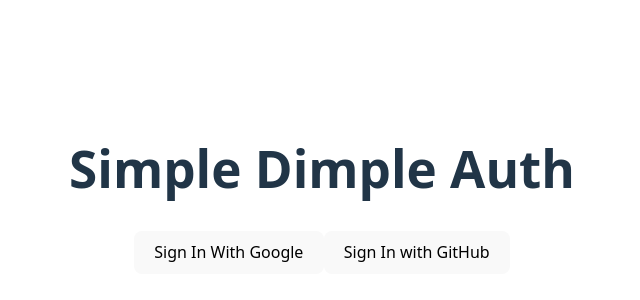
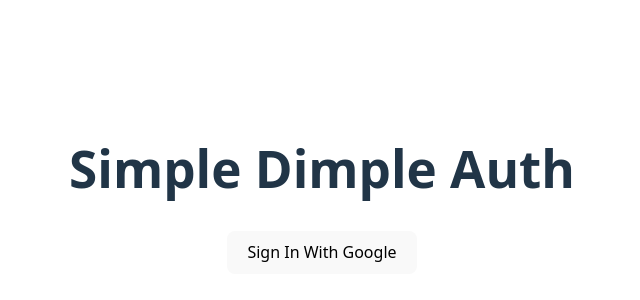
Before and after one commit to lijanahmmed/Simple-Firebase-auth, a React (Vite) app: page / in a window 1280 px wide. Shown: the part 210-510 px from the top of the page, without its empty margins (318-958 px from the left). Built offline with nearby package versions, Linux system fonts and the light colour scheme.

Commit message:
added signout

```diff
--- a/src/App.jsx
+++ b/src/App.jsx
@@ -22,27 +22,7 @@
       })
   }
 
-  const handleGithubSignIn = () => {
-    signInWithPopup(auth, gitHubProvider)
-      .then(result => {
-        const loggedInUser = result.user;
 
-        if (!loggedInUser.email) {
-          if (loggedInUser.providerData) {
-            const gitProvider = loggedInUser
-              .providerData.find(p => p.providerId === 'github.com');
-            if (gitProvider && gitProvider.email) {
-              loggedInUser.email = gitProvider.email;
-            }
-          }
-        }
-
-        setUser(result.user);
-      })
-      .catch(error => {
-        console.log(error)
-      })
-  }
 
   const handleSignOut = () => {
     signOut(auth)
@@ -68,7 +48,7 @@
           <button onClick={handleSignOut}>SignOut</button> :
           <>
             <button onClick={handleGoogleSignIn}>Sign In With Google</button>
-            <button onClick={handleGithubSignIn}>Sign In with GitHub</button>
+
           </>
       }
 
```
